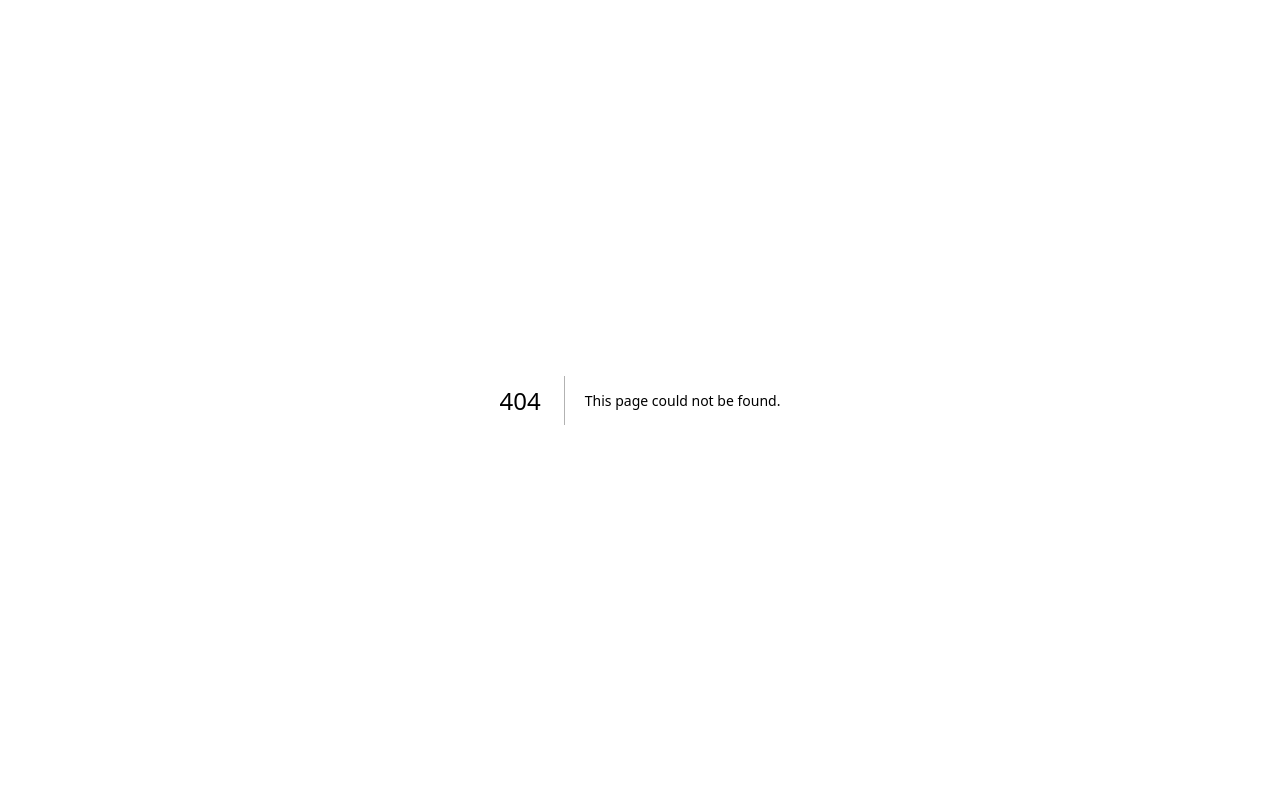
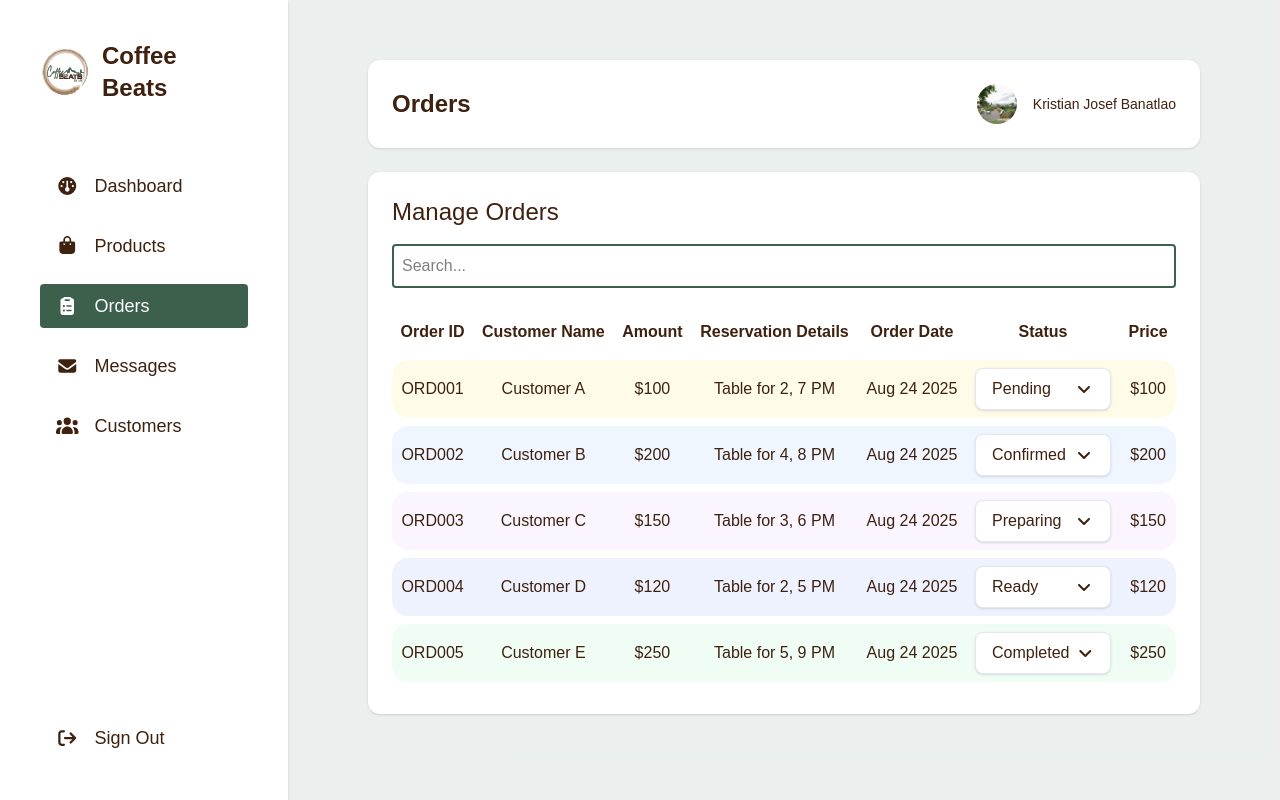
Before and after one commit to Chanoseo/CoffeeBeatsbyLife, a Next.js app in the folder cbbl-app/: page /orders in a window 1280 px wide. Before the commit this address had no page. Built offline with nearby package versions, Linux system fonts and the light colour scheme.

Commit message:
Orders Page UI

```diff
--- /dev/null
+++ b/cbbl-app/src/app/orders/page.tsx
@@ -0,0 +1,24 @@
+import OrdersMain from "@/components/admin-page/main/ordersmain/OrdersMain";
+import Navigation from "@/components/admin-page/navigation/Navigation";
+
+export const metadata = {
+  title: "Orders",
+  description: "View and manage all coffee shop orders efficiently with Coffee Beats By Life Dashboard. Track order details, statuses, and improve service in one platform.",
+  icons: {
+    icon: "/cbbl-logo.svg",
+    shortcut: "/cbbl-logo.svg",
+    apple: "/cbbl-logo.svg",
+  },
+};
+
+function Orders() {
+  return (
+    <>
+      <div className="flex">
+        <Navigation />
+        <OrdersMain />
+      </div>
+    </>
+  );
+}
+export default Orders;
--- /dev/null
+++ b/cbbl-app/src/components/admin-page/main/ordersmain/OrdersMain.tsx
@@ -0,0 +1,12 @@
+import Orders from "./ordersmain-components/Orders";
+import OrdersHeader from "./ordersmain-components/OrdersHeader";
+
+function OrdersMain() {
+    return(
+        <main className="bg-[#3C604C]/10 w-full h-screen overflow-auto py-15 px-20 text-brown">
+            <OrdersHeader />
+            <Orders />
+        </main>
+    );
+}
+export default OrdersMain;
--- /dev/null
+++ b/cbbl-app/src/components/admin-page/main/ordersmain/ordersmain-components/Orders.tsx
@@ -0,0 +1,124 @@
+"use client";
+
+import { useState } from "react";
+import Link from "next/link";
+import { FontAwesomeIcon } from "@fortawesome/react-fontawesome";
+import { faAngleDown } from "@fortawesome/free-solid-svg-icons";
+
+function Orders() {
+  const [orders, setOrders] = useState([
+    {
+      id: "ORD001", customer: "Customer A", amount: "$100", reservation: "Table for 2, 7 PM", date: "Aug 24 2025", status: "Pending", price: "$100",
+    },
+    {
+      id: "ORD002", customer: "Customer B", amount: "$200", reservation: "Table for 4, 8 PM", date: "Aug 24 2025", status: "Confirmed", price: "$200",
+    },
+    {
+      id: "ORD003", customer: "Customer C", amount: "$150", reservation: "Table for 3, 6 PM", date: "Aug 24 2025", status: "Preparing", price: "$150",
+    },
+    {
+      id: "ORD004", customer: "Customer D", amount: "$120", reservation: "Table for 2, 5 PM", date: "Aug 24 2025", status: "Ready", price: "$120",
+    },
+    {
+      id: "ORD005", customer: "Customer E", amount: "$250", reservation: "Table for 5, 9 PM", date: "Aug 24 2025", status: "Completed", price: "$250",
+    },
+  ]);
+
+  const [openIndex, setOpenIndex] = useState<number | null>(null);
+
+  const options = ["Pending", "Confirmed", "Preparing", "Ready", "Completed"];
+
+  const getRowColor = (status: string) => {
+    switch (status) {
+      case "Pending":
+        return "bg-yellow-50";
+      case "Confirmed":
+        return "bg-blue-50";
+      case "Preparing":
+        return "bg-purple-50";
+      case "Ready":
+        return "bg-indigo-50";
+      case "Completed":
+        return "bg-green-50";
+      default:
+        return "bg-white";
+    }
+  };
+
+  const handleStatusChange = (index: number, newStatus: string) => {
+    const updatedOrders = [...orders];
+    updatedOrders[index].status = newStatus;
+    setOrders(updatedOrders);
+    setOpenIndex(null);
+  };
+
+  return (
+    <section className="dashboard-card">
+      <h1 className="text-2xl mb-4">Manage Orders</h1>
+      <div>
+        <input type="text" placeholder="Search..." className="input-style" />
+        <table className="w-full text-center border-separate border-spacing-y-2 mt-4">
+          <thead>
+            <tr>
+              <th className="dashboard-customer-th-style">Order ID</th>
+              <th className="dashboard-customer-th-style">Customer Name</th>
+              <th className="dashboard-customer-th-style">Amount</th>
+              <th className="dashboard-customer-th-style">
+                Reservation Details
+              </th>
+              <th className="dashboard-customer-th-style">Order Date</th>
+              <th className="dashboard-customer-th-style">Status</th>
+              <th className="dashboard-customer-th-style">Price</th>
+            </tr>
+          </thead>
+          <tbody>
+            {orders.map((order, index) => (
+              <tr key={order.id} className={`${getRowColor(order.status)}`}>
+                <td className="dashboard-customer-td-style rounded-l-2xl">{order.id}</td>
+                <td className="dashboard-customer-td-style">
+                  <Link href="/customers">{order.customer}</Link>
+                </td>
+                <td className="dashboard-customer-td-style">{order.amount}</td>
+                <td className="dashboard-customer-td-style">
+                  {order.reservation}
+                </td>
+                <td className="dashboard-customer-td-style">{order.date}</td>
+                <td className="dashboard-customer-td-style">
+                  <div className="w-34 relative inline-block">
+                    <button
+                      className="flex w-full justify-between items-center border-1 border-gray-200 rounded-lg px-4 py-2 bg-white shadow cursor-pointer"
+                      onClick={() =>
+                        setOpenIndex(openIndex === index ? null : index)
+                      }
+                    >
+                      {order.status}
+                      <FontAwesomeIcon icon={faAngleDown} className="ml-2" />
+                    </button>
+                    {openIndex === index && (
+                      <ul className="absolute mt-1 w-full bg-white border-1 border-gray-200 rounded-lg shadow-sm z-10 overflow-hidden">
+                        {options.map((option) => (
+                          <li
+                            key={option}
+                            onClick={() => handleStatusChange(index, option)}
+                            className="px-4 py-2 hover:bg-gray-100 cursor-pointer"
+                          >
+                            {option}
+                          </li>
+                        ))}
+                      </ul>
+                    )}
+                  </div>
+                </td>
+                <td className="dashboard-customer-td-style rounded-r-2xl">
+                  {order.price}
+                </td>
+              </tr>
+            ))}
+          </tbody>
+        </table>
+      </div>
+    </section>
+  );
+}
+
+export default Orders;
--- /dev/null
+++ b/cbbl-app/src/components/admin-page/main/ordersmain/ordersmain-components/OrdersHeader.tsx
@@ -0,0 +1,22 @@
+import Image from "next/image";
+
+function OrdersHeader() {
+  return (
+    <section className="flex justify-between items-center bg-white shadow-sm rounded-xl p-6 flex-1">
+      <h2 className="text-2xl font-semibold">Orders</h2>
+      <div className="flex gap-4 items-center">
+        <div className="relative w-10 h-10 rounded-full">
+          <Image
+            src="/cbbl-image.jpg"
+            alt="Logo"
+            fill
+            sizes="50px"
+            className="object-cover rounded-full"
+          />
+        </div>
+        <span className="text-sm">Kristian Josef Banatlao</span>
+      </div>
+    </section>
+  );
+}
+export default OrdersHeader;
```
